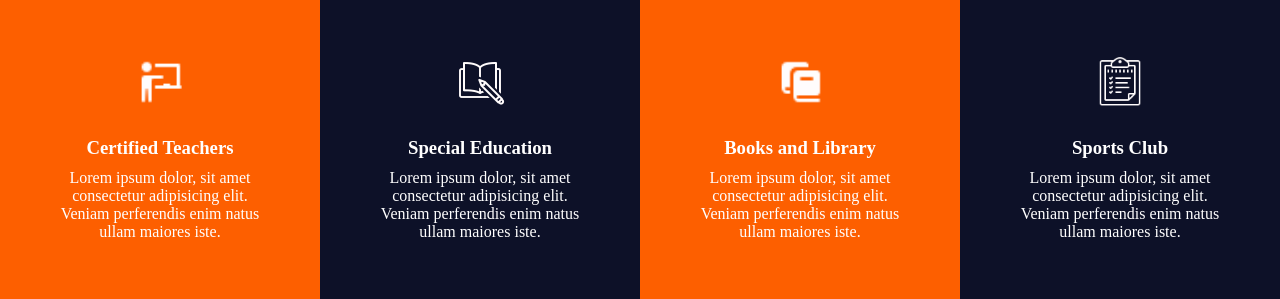
After one commit to HarsikaKumari/O7-training, a PHP site: page / in a window 1280 px wide. The commit adds this page. Shown: the part 664-963 px from the top of the page. Run offline with PHP 8.4, Linux system fonts and the light colour scheme.

Commit message:
create the web using external css

```diff
--- /dev/null
+++ b/Day12/index.html
@@ -0,0 +1,94 @@
+<!DOCTYPE html>
+<html lang="en">
+
+<head>
+    <meta charset="UTF-8">
+    <meta name="viewport" content="width=device-width, initial-scale=1.0">
+    <title>Harsika's Education</title>
+    <link rel="stylesheet" href="./style.css">
+</head>
+
+<body>
+    <nav class="nav">
+        <ul class="navItems">
+            <li>
+                <a href="#hero" class="navItem">Home</a>
+            </li>
+            <li>
+                <a href="#hero" class="navItem">About</a>
+            </li>
+            <li>
+                <a href="#hero" class="navItem">Courses</a>
+            </li>
+            <li>
+                <a href="#hero" class="navItem">Staff</a>
+            </li>
+            <li>
+                <a href="#hero" class="navItem">Blog</a>
+            </li>
+            <li>
+                <a href="#hero" class="navItem">Content</a>
+            </li>
+        </ul>
+
+        <div class="searchBox">
+            <input type="search" name="search" class="search" id="search" placeholder="Search ">
+            <p>&#128269</p>
+        </div>
+
+    </nav>
+
+    <main class="hero">
+        <div class="heroContainer">
+            <h1 class="heroText">University, Collage School Education</h1>
+            <p class="tagline">
+                Lorem ipsum dolor sit, amet consectetur adipisicing elit. Itaque velit dolore harum voluptatibus natus!
+                Dolores ipsam nam non voluptates explicabo!
+            </p>
+            <div>
+                <button class="button">
+                    <a href="#hero">
+                        Contact Us
+                    </a>
+                </button>
+            </div>
+        </div>
+    </main>
+
+    <div class="services">
+        <div class="service orange">
+            <img src="./images/teacher.png" alt="teacher" class="serviceImg">
+            <h3 class="serviceTitle">Certified Teachers</h3>
+            <p class="serviceDesc">
+                Lorem ipsum dolor, sit amet consectetur adipisicing elit. Veniam perferendis enim natus ullam maiores iste.
+            </p>
+        </div>
+
+        <div class="service black">
+            <img src="./images/educationpng.png" alt="education" class="serviceImg">
+            <h3 class="serviceTitle">Special Education</h3>
+            <p class="serviceDesc">
+                Lorem ipsum dolor, sit amet consectetur adipisicing elit. Veniam perferendis enim natus ullam maiores iste.
+            </p>
+        </div>
+
+        <div class="service orange">
+            <img src="./images/books.png" alt="library" class="serviceImg">
+            <h3 class="serviceTitle">Books and Library</h3>
+            <p class="serviceDesc">
+                Lorem ipsum dolor, sit amet consectetur adipisicing elit. Veniam perferendis enim natus ullam maiores iste.
+            </p>
+        </div>
+
+        <div class="service black">
+            <img src="./images/club.png" alt="club" class="serviceImg">
+            <h3 class="serviceTitle">Sports Club</h3>
+            <p class="serviceDesc">
+                Lorem ipsum dolor, sit amet consectetur adipisicing elit. Veniam perferendis enim natus ullam maiores iste.
+            </p>
+        </div>
+    </div>
+
+</body>
+
+</html>
--- a/Day12/style.css
+++ b/Day12/style.css
@@ -36,14 +36,22 @@ a {
 
 .searchBox {
     background-color: white;
+    border: grey 2px solid;
     border-radius: 20px;
     padding: 5px;
     display: flex;
     justify-content: space-between;
+    background-color: #0d1128;
 }
 
 .search {
     border: none;
+    background-color: #0d1128;
+    color: white;
+}
+
+.search::placeholder {
+    color: white;
 }
 
 .search:focus {
@@ -79,3 +87,34 @@ a {
     border-radius: 20px;
     padding: 15px 20px;
 }
+
+.services {
+    display: flex;
+}
+
+.service {
+    display: flex;
+    flex-direction: column;
+    justify-content: center;
+    align-items: center;
+    gap: 10px;
+    text-align: center;
+    height: 300px;
+    width: 25%;
+    color: white;
+    padding: 0px 50px;
+}
+
+.black {
+    background-color:#0d1128;
+}
+
+.orange {
+    background-color: #fd5f00;
+}
+
+.serviceImg {
+    color: white;
+    width: 50px;
+    padding-bottom: 20px;
+}
```
Also changed, not shown: Day12/homePage.html (deleted, +0 -89 lines), Day12/images/books.png, Day12/images/club.png, Day12/images/educationpng.png, Day12/images/teacher.jpg (deleted), Day12/images/teacher.png (added), 1 other file.
